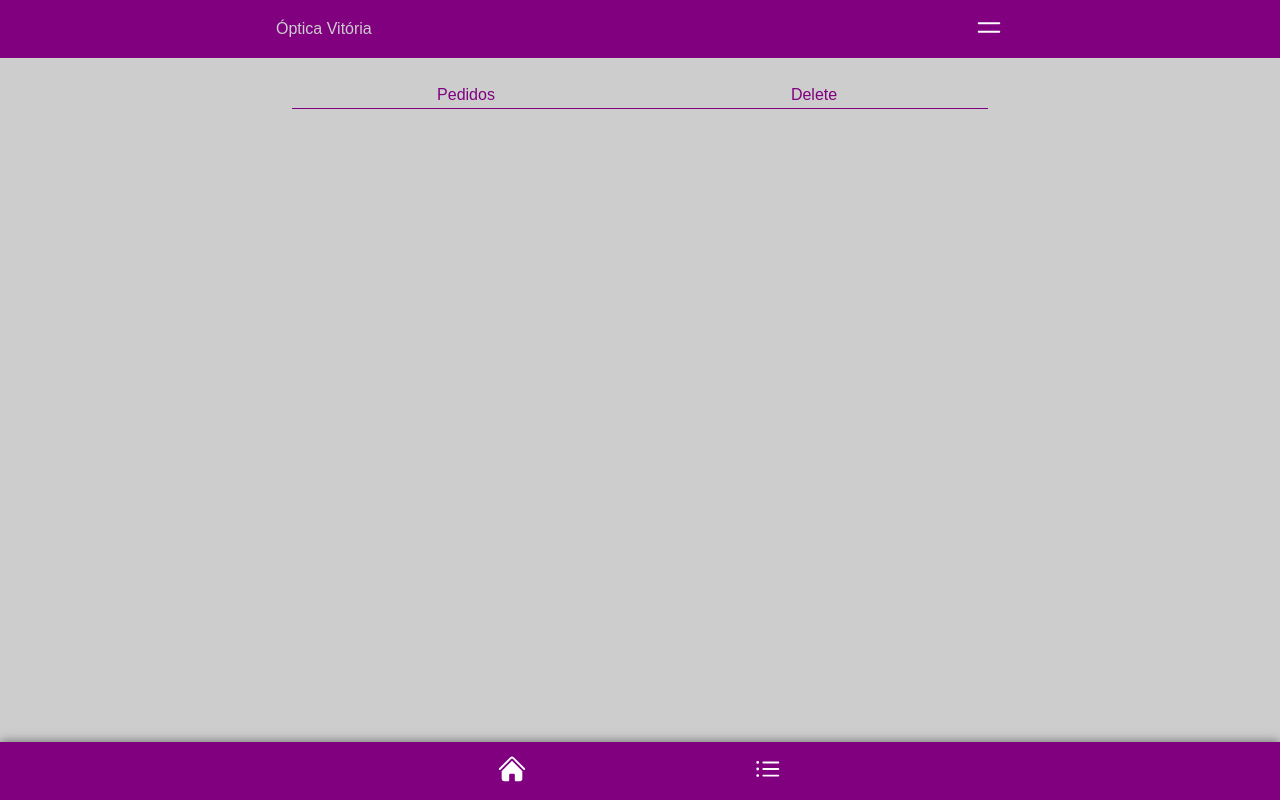
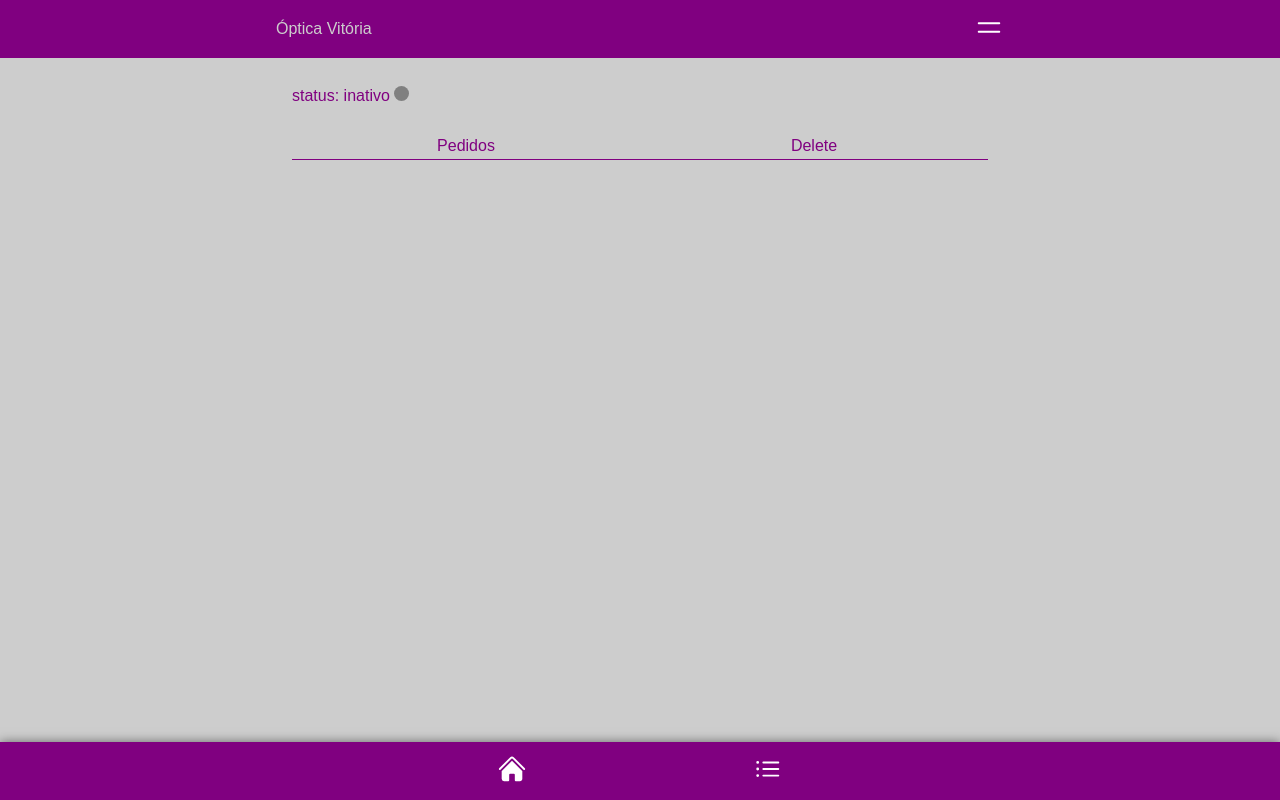
Before and after one commit to gvao/optica-vitoria, a Next.js app: page /clients/1 in a window 1280 px wide. Built offline with nearby package versions, Linux system fonts and the light colour scheme.

Commit message:
fix header client

```diff
--- a/src/app/clients/[id]/components/header.tsx
+++ b/src/app/clients/[id]/components/header.tsx
@@ -1,5 +1,5 @@
 'use client'
-import { useClientId } from "@/store/clients"
+import { useClientId, useClientsStore } from "@/store/clients"
 
 import styles from "../styles.module.css"
 import { Container } from "@/common/container";
@@ -11,14 +11,14 @@ type HeaderProps = {
 export const Header = ({ id }: HeaderProps) => {
     const { client } = useClientId(id)
 
-    const textClientActive = !!client.active ? 'ativo' : 'inativo'
+    const textClientActive = !!client?.active ? 'ativo' : 'inativo'
 
     return (
         <div className={styles.header}>
             <Container >
 
-                <h1>{client.name}</h1>
-                <p>status: {textClientActive} <BallIcon active={!!client.active} /></p>
+                <h1>{client?.name}</h1>
+                <p>status: {textClientActive} <BallIcon active={!!client?.active} /></p>
 
             </Container>
         </div>
--- a/src/app/clients/[id]/page.tsx
+++ b/src/app/clients/[id]/page.tsx
@@ -2,6 +2,7 @@ import { Tabs } from "./components/tabs"
 import { SectionRemoveClient } from "./components/remove-client"
 import { PageProps, TabsProps } from './types'
 import { Container } from "@/common/container"
+import { Header } from "./components/header"
 
 export default function DetailsClient({ params, searchParams }: PageProps) {
 
@@ -13,6 +14,8 @@ export default function DetailsClient({ params, searchParams }: PageProps) {
     return (
         <Container>
 
+            <Header id={params.id} />
+
             <Tabs tab={searchParams.tab} />
 
             {tabs[searchParams?.tab]}
```
